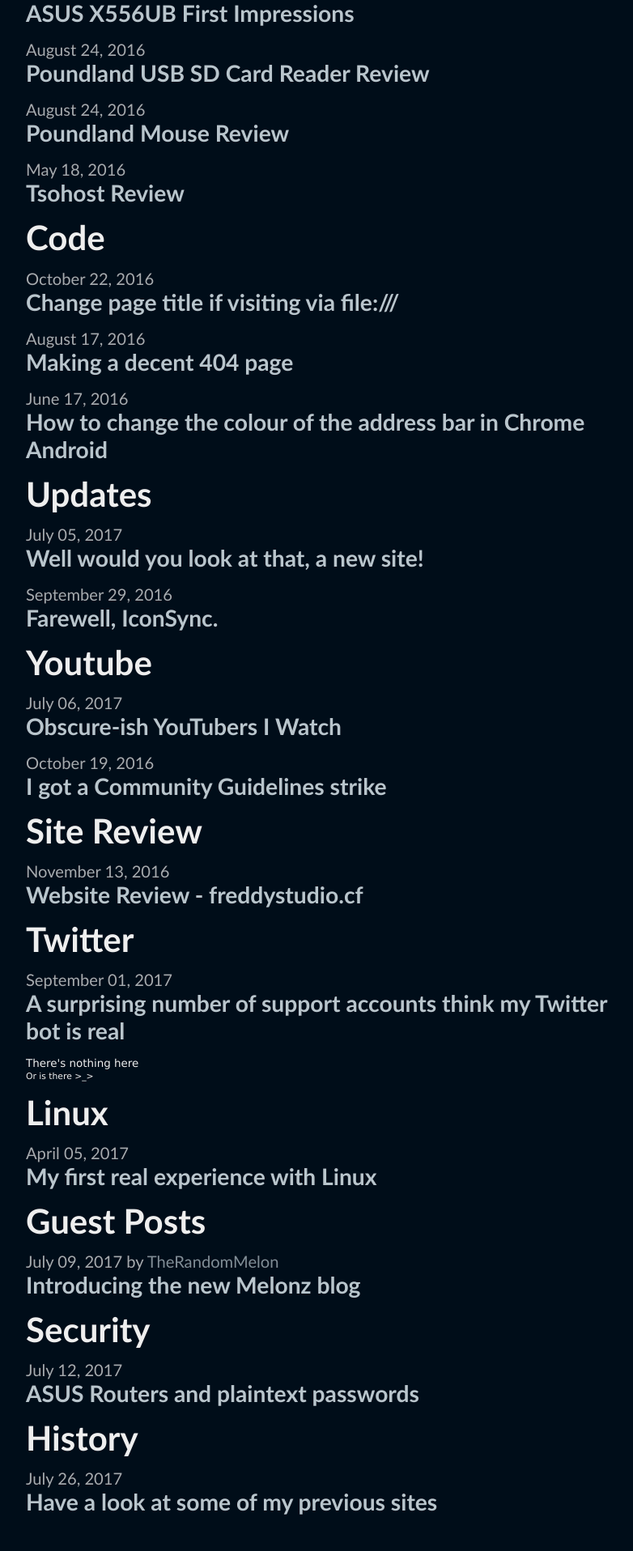
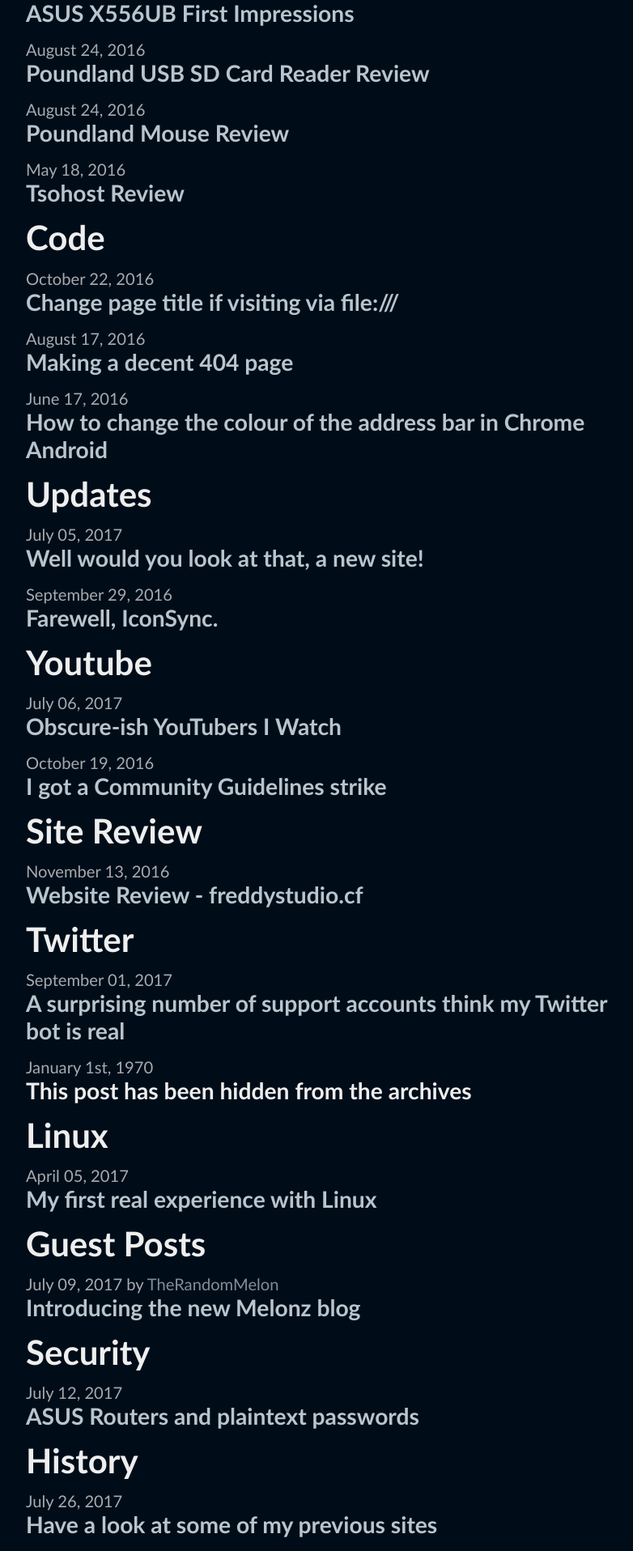
Before and after one commit to tomfishemoji/tomfishemoji.github.io, a Jekyll site: the page built from archive_c.html, in a window 1280 px wide. Shown: the part 2055-3971 px from the top of the page at 81% size, without its empty margins (356-1138 px from the left). Built offline with Jekyll 4.4.1, drawn with Linux system fonts in a browser that asks for light colours; before the commit the page ends 3943 px from its top, so only the background shows below that.

Commit message:
Change hidden post wording

```diff
--- a/_includes/head.html
+++ b/_includes/head.html
@@ -118,4 +118,6 @@
         href="mailto:?subject={{ site.url }}{{ page.url }}">Email</a>
     </p>
     {% endif %}
+
+    <!-- <p style="opacity: 0.8;"><sub>c] 2014&ndash;{{ 'now' | date: "%Y" }}</sub></p> -->
   </header>
--- a/archive_c.html
+++ b/archive_c.html
@@ -25,7 +25,7 @@
                   <h2><a href="{{ post.url }}">{{ post.title }}</a></h2>
                 </li>
                 {% else %}
-                <li>There's nothing here<br><span style="font-size: 0.8em">Or is there >_></span></li>
+                <li><h4>January 1st, 1970</h4><h2>This post has been hidden from the archives</h2></li>
                 {% endif %}
                {% endif %}
              {% endfor %}
--- a/css/_core.scss
+++ b/css/_core.scss
@@ -67,7 +67,7 @@
   color: $bg;
 }
 
-sup {
+sup, sub {
   font-size: 0.8em;
 }
 
```
